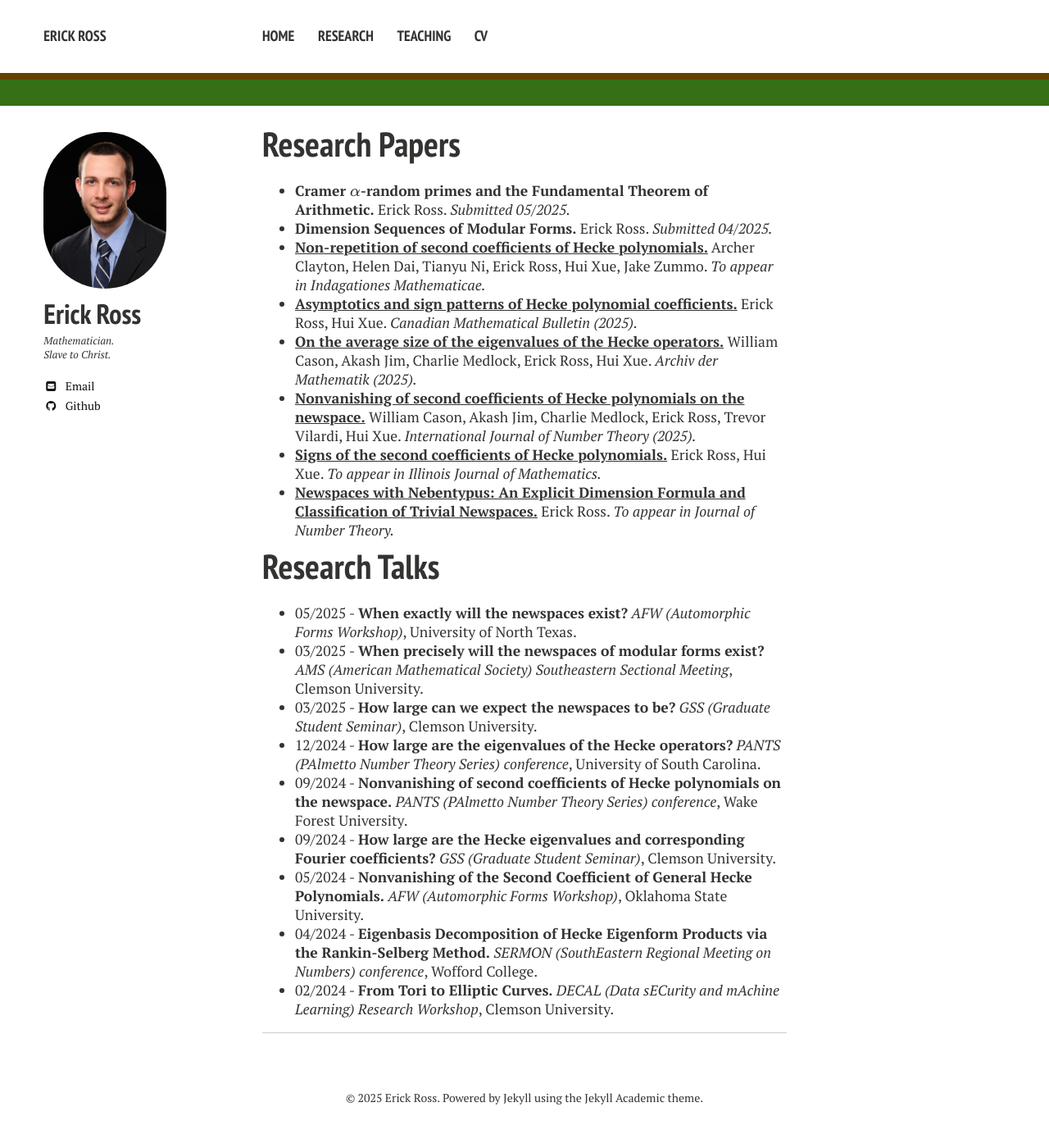
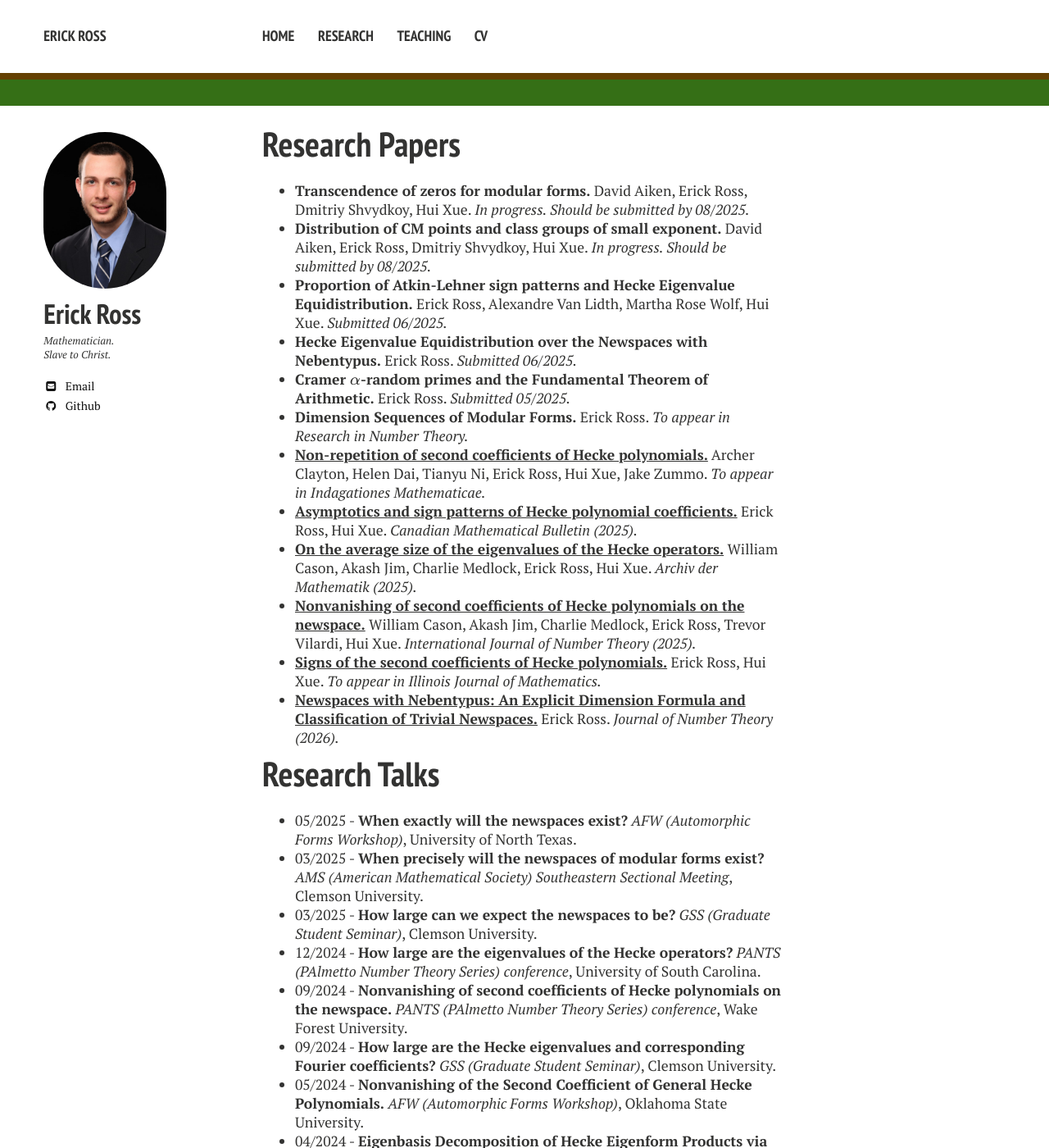
Before and after one commit to erick-ross/erick-ross.github.io, a Jekyll site: the page built from research.md, in a window 1280 px wide and 1400 px high. Shown: the whole window at 82% size. Built offline with Jekyll 4.4.1, drawn with Linux system fonts in a browser that asks for light colours; nearby versions of some CDN libraries; formulas are drawn with MathJax 3.

Commit message:
added papers to Research tab

```diff
--- a/research.md
+++ b/research.md
@@ -4,14 +4,18 @@ layout: page
 
 
 # Research Papers
+- **Transcendence of zeros for modular forms.** David Aiken, Erick Ross, Dmitriy Shvydkoy, Hui Xue. *In progress. Should be submitted by 08/2025.*
+- **Distribution of CM points and class groups of small exponent.** David Aiken, Erick Ross, Dmitriy Shvydkoy, Hui Xue. *In progress. Should be submitted by 08/2025.*
+- **Proportion of Atkin-Lehner sign patterns and Hecke Eigenvalue Equidistribution.** Erick Ross, Alexandre Van Lidth, Martha Rose Wolf, Hui Xue. *Submitted 06/2025.*
+- **Hecke Eigenvalue Equidistribution over the Newspaces with Nebentypus.** Erick Ross. *Submitted 06/2025.*
 - **Cramer $\alpha$-random primes and the Fundamental Theorem of Arithmetic.** Erick Ross. *Submitted 05/2025.*
-- **Dimension Sequences of Modular Forms.** Erick Ross. *Submitted 04/2025.*
+- **Dimension Sequences of Modular Forms.** Erick Ross. *To appear in Research in Number Theory.*
 - [**Non-repetition of second coefficients of Hecke polynomials.**](https://arxiv.org/abs/2411.18419) Archer Clayton, Helen Dai, Tianyu Ni, Erick Ross, Hui Xue, Jake Zummo. *To appear in Indagationes Mathematicae.*
 - [**Asymptotics and sign patterns of Hecke polynomial coefficients.**](https://arxiv.org/abs/2410.12008) Erick Ross, Hui Xue. *Canadian Mathematical Bulletin (2025).*
 - [**On the average size of the eigenvalues of the Hecke operators.**](https://arxiv.org/abs/2407.19076) William Cason, Akash Jim, Charlie Medlock, Erick Ross, Hui Xue. *Archiv der Mathematik (2025).*
 - [**Nonvanishing of second coefficients of Hecke polynomials on the newspace.**](https://arxiv.org/abs/2407.11694) William Cason, Akash Jim, Charlie Medlock, Erick Ross, Trevor Vilardi, Hui Xue. *International Journal of Number Theory (2025).*
 - [**Signs of the second coefficients of Hecke polynomials.**](https://arxiv.org/abs/2407.10951) Erick Ross, Hui Xue. *To appear in Illinois Journal of Mathematics.*
-- [**Newspaces with Nebentypus: An Explicit Dimension Formula and Classification of Trivial Newspaces.**](https://arxiv.org/abs/2407.08881) Erick Ross. *To appear in Journal of Number Theory.*
+- [**Newspaces with Nebentypus: An Explicit Dimension Formula and Classification of Trivial Newspaces.**](https://arxiv.org/abs/2407.08881) Erick Ross. *Journal of Number Theory (2026).*
 
 
 # Research Talks
```
